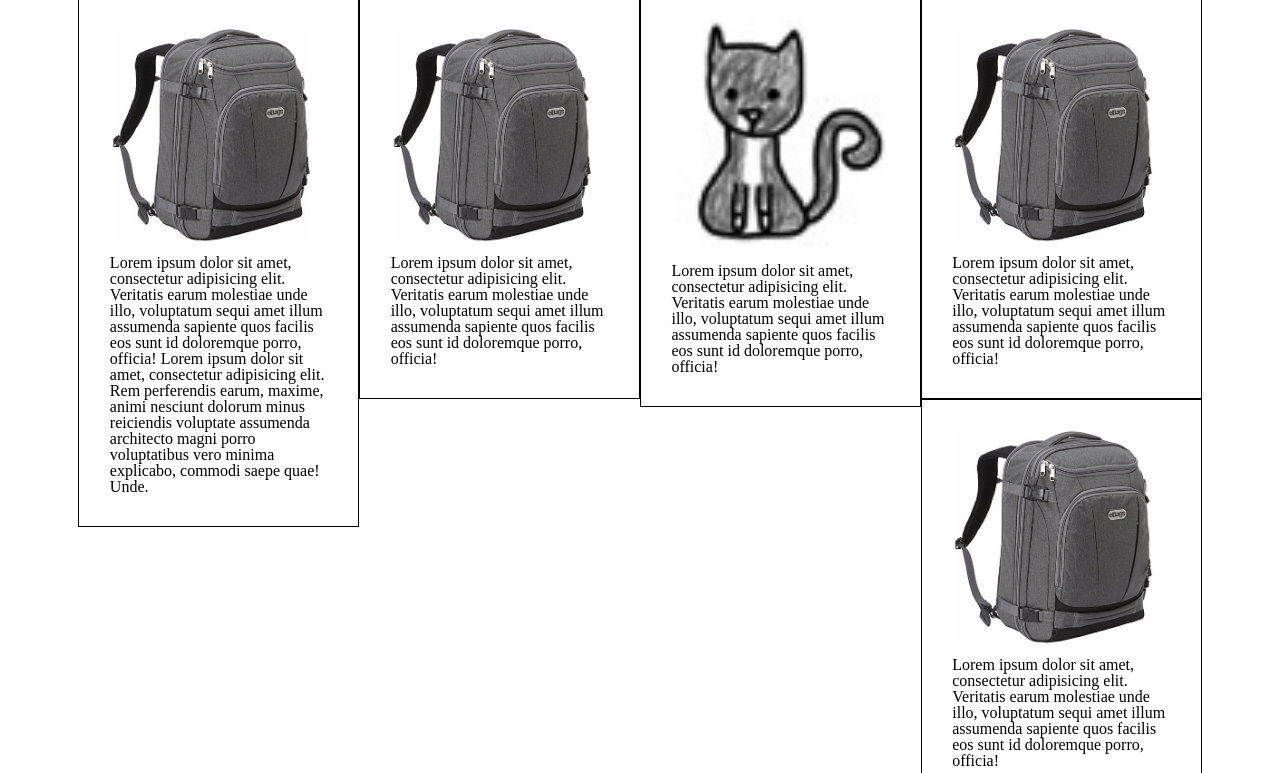
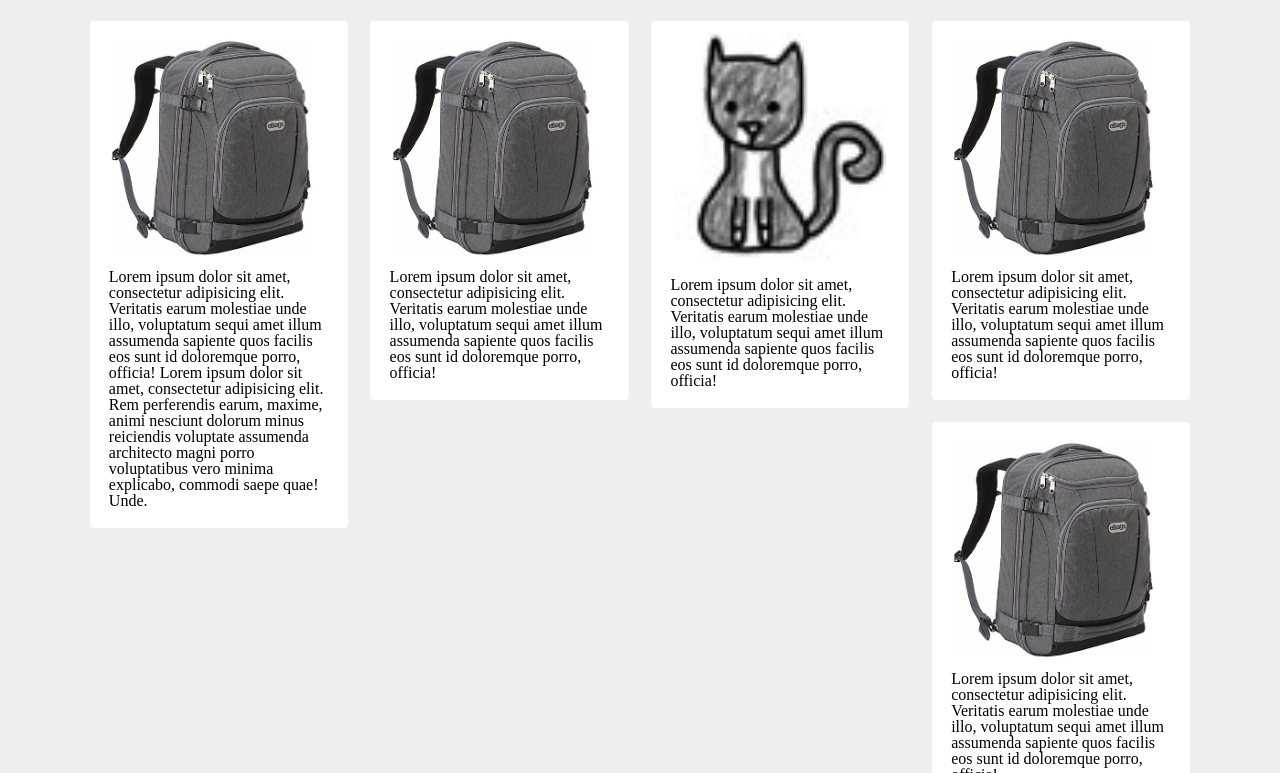
Before and after one commit to lzzparis/etsynearme, a plain HTML site: page index.html in a window 1280 px wide. Shown: the part 216-989 px from the top of the page. Drawn offline with nearby package versions, Linux system fonts and the light colour scheme; some packages are replaced by stand-ins of ours.

Commit message:
minor styling

```diff
--- a/css/main.css
+++ b/css/main.css
@@ -1,5 +1,6 @@
 html, body{
 	text-align:center;
+	background-color: #eee;
 }
 
 *, *:before, *:after {
@@ -19,6 +20,8 @@ header{
 .location-getter{
 }
 
+#results{
+}
 h1{
 	font-size: 4rem;
 	margin-bottom: 1rem;
@@ -47,15 +50,17 @@ li {
 
 .listings-container{
 	width:90%;
-	margin:0 auto;
+	margin: 1% auto;
 	height:400px;
 }
 
 .listing{
-	width:25%;
-	padding: 2%;
+	width:23%;
+	margin:1%;
+	padding:1%;
 	float:left;
-	border:1px solid black;
+	background-color: #fff;
+	border-radius: 4px;
 
 }
 
```
